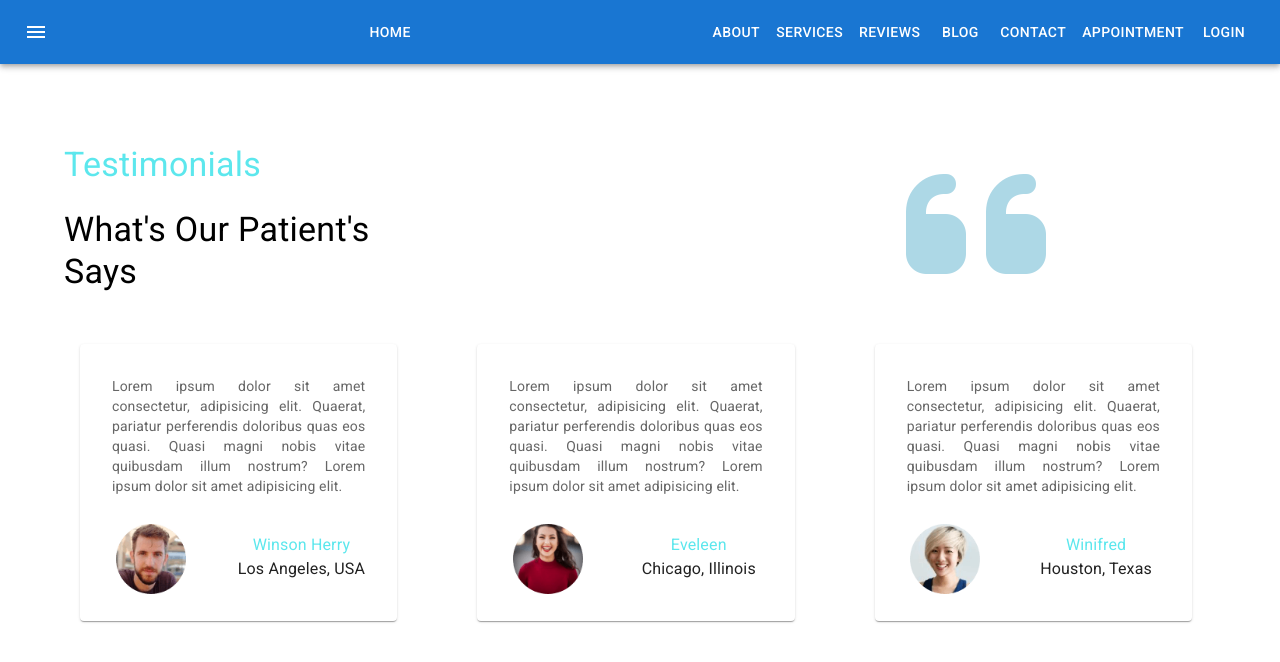
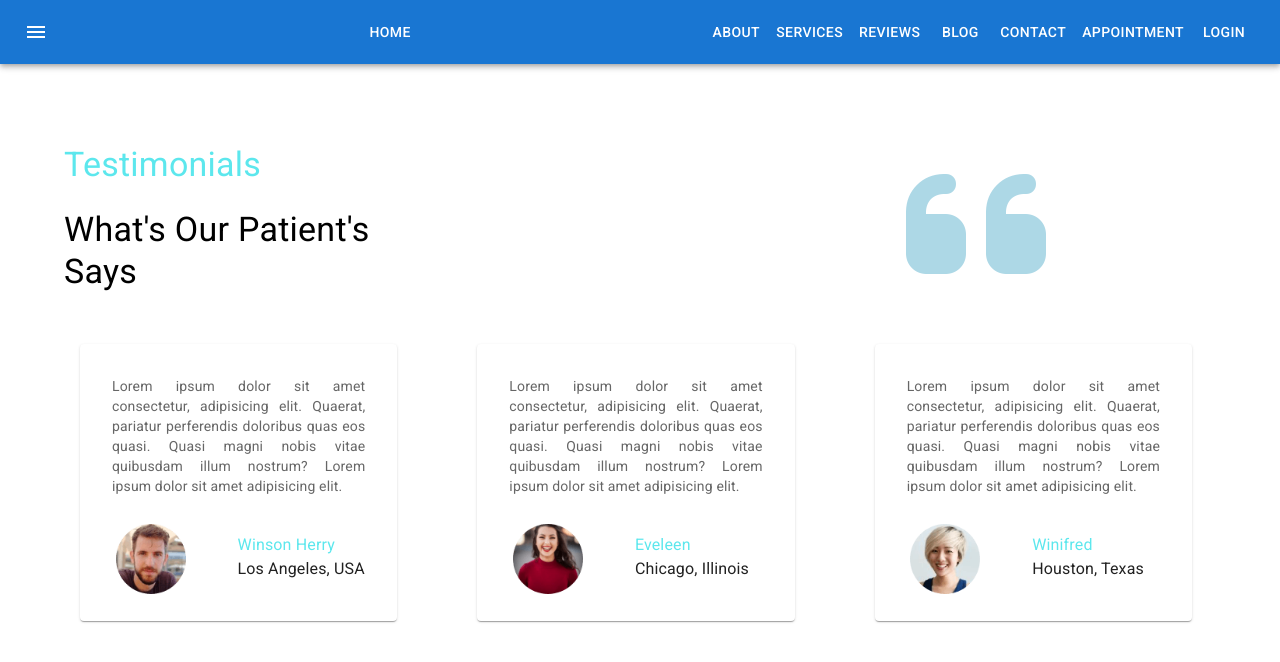
Before and after one commit to devruhul/doctors-portal-client, a React (Create React App) app: page /reviews in a window 1280 px wide. Shown: the top 662 px of the page. Built offline with nearby package versions, Linux system fonts and the light colour scheme.

Commit message:
some changes

```diff
--- a/src/pages/Home/Reviews/Review/Review.js
+++ b/src/pages/Home/Reviews/Review/Review.js
@@ -5,7 +5,7 @@ const Review = ({ name, city, description, image }) => {
     return (
         <Container>
             <Grid container justifyContent="space-between" alignItems="center" spacing={1} sx={{ mt: 5 }}>
-                <Card sx={{ p:2, mb: 10, maxWidth: 345 }}>
+                <Card sx={{ p: 2, mb: 10, maxWidth: 345 }}>
                     <CardContent>
                         <Typography sx={{ textAlign: 'justify' }} gutterBottom variant="body2" color="text.secondary">
                             {description}
@@ -17,7 +17,7 @@ const Review = ({ name, city, description, image }) => {
                             <img style={{ width: '70px' }} src={image} alt="" />
                         </Grid>
                         <Grid item xs={12} md={7} >
-                            <CardContent>
+                            <CardContent sx={{ textAlign: 'left' }}>
                                 <Typography variant="body1" sx={{ color: '#5CE7ED' }}>
                                     {name}
                                 </Typography>
```
Also changed, not shown: src/pages/Home/Reviews/Reviews.js (line endings or trailing spaces).
